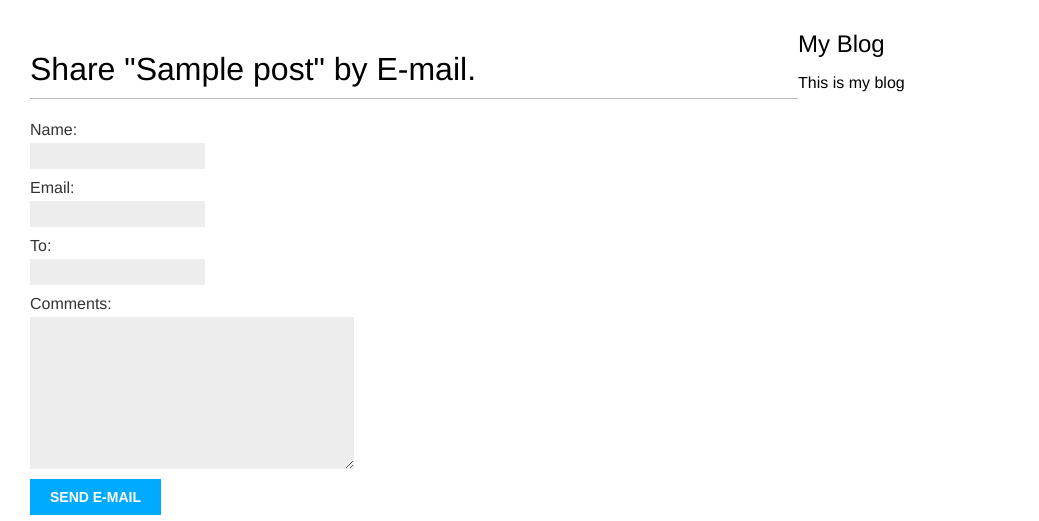
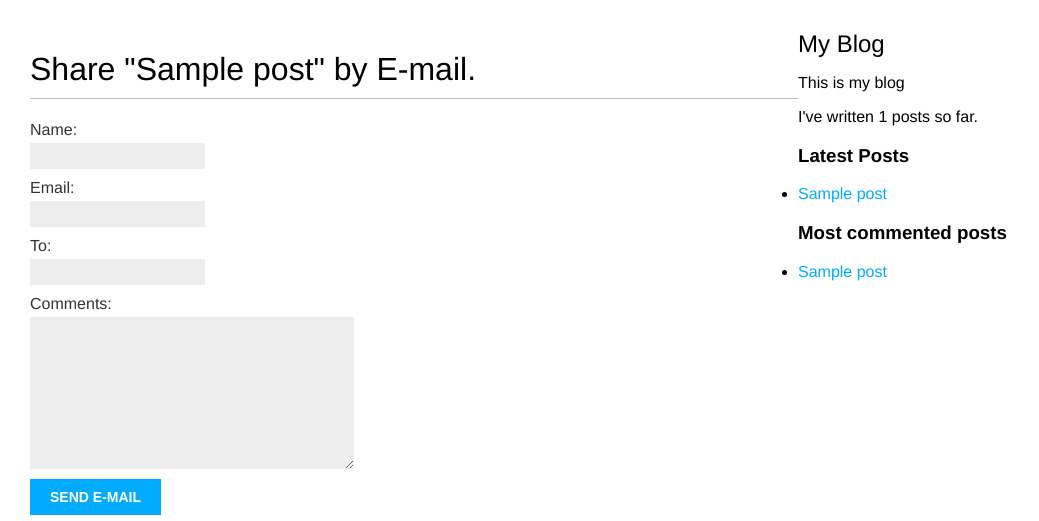
Before and after one commit to NaveenKumarReddy8/DjangoDive, a Django app: page /blog/1/share/ in a window 1280 px wide. Shown: the top 521 px of the page, without its empty margins (0-1039 px from the left). Run offline with Django 5.2, Linux system fonts and the light colour scheme; tables that the repository leaves empty hold one stand-in row (values such as "Sample post").

Commit message:
Day 6 completed, day 7 started

```diff
--- a/blog/models.py
+++ b/blog/models.py
@@ -2,6 +2,8 @@ from django.conf import settings
 from django.db import models
 from django.utils import timezone
 from django.urls import reverse
+
+from taggit.managers import TaggableManager
 
 # Create your models here.
 
@@ -30,6 +32,7 @@ class Post(models.Model):
     # Model Managers
     objects = models.Manager()  # The default manager
     published = PublishedManager()  # Our custom manager
+    tags = TaggableManager()  # Taggit manager
 
     class Meta:
         ordering = ("-publish",)
--- a/blog/templates/blog/base.html
+++ b/blog/templates/blog/base.html
@@ -1,3 +1,4 @@
+{% load blog_tags %}
 {% load static %}
 <!DOCTYPE html>
 <html lang="en">
@@ -20,6 +21,18 @@
         <div class="sidebar">
             <h2>My Blog</h2>
             <p>This is my blog</p>
+            I've written {% total_posts %} posts so far.
+            <h3>Latest Posts</h3>
+            {% show_latest_posts 3 %}
+            <h3>Most commented posts</h3>
+            {% get_most_commented_posts as most_commented_posts %}
+            <ul>
+                {% for post in most_commented_posts %}
+                    <li>
+                        <a href="{{ post.get_absolute_url }}">{{ post.title }}</a>
+                    </li>
+                {% endfor %}
+            </ul>
         </div>
     </body>
 </html>
--- /dev/null
+++ b/blog/templates/blog/post/includes/latest_posts.html
@@ -0,0 +1,7 @@
+<ul>
+    {% for post in latest_posts %}
+        <li>
+            <a href="{{ post.get_absolute_url }}">{{ post.title }}</a>
+        </li>
+    {% endfor %}
+</ul>
--- /dev/null
+++ b/blog/templatetags/blog_tags.py
@@ -0,0 +1,33 @@
+from django import template
+from django.db.models import Count
+from django.utils.safestring import mark_safe
+from markdown import markdown
+
+from blog.models import Post
+
+register = template.Library()
+
+
+@register.simple_tag
+def total_posts():
+    return Post.published.count()
+
+
+@register.inclusion_tag(
+    name="show_latest_posts", filename="blog/post/includes/latest_posts.html"
+)
+def latest_posts(count: int = 5):
+    latest_posts = Post.published.order_by("-publish")[:count]
+    return {"latest_posts": latest_posts}
+
+
+@register.simple_tag
+def get_most_commented_posts(count=5):
+    return Post.published.annotate(total_comments=Count("comments")).order_by(
+        "-total_comments"
+    )[:count]
+
+
+@register.filter(name="markdown")
+def markdown_filter(text: str):
+    return mark_safe(markdown(text=text))
--- a/blog/urls.py
+++ b/blog/urls.py
@@ -5,8 +5,9 @@ from blog.views import post_detail, post_list, PostListView, post_share, post_co
 app_name = "blog"
 
 urlpatterns = [
-    path("", PostListView.as_view(), name="post_list"),
-    # path("", post_list, name="post_list"),
+    # path("", PostListView.as_view(), name="post_list"),
+    path("", post_list, name="post_list"),
+    path("tag/<slug:tag_slug>/", post_list, name="post_list_by_tag"),
     path(
         "<int:year>/<int:month>/<int:day>/<slug:post>/", post_detail, name="post_detail"
     ),
--- a/blog/views.py
+++ b/blog/views.py
@@ -4,6 +4,8 @@ from django.core.paginator import Paginator
 from django.views.generic import ListView
 from django.core.mail import send_mail
 from django.views.decorators.http import require_POST
+from taggit.models import Tag
+from django.db.models import Count
 
 from blog.models import Post
 from blog.forms import EmailPostForm, CommentForm
@@ -19,13 +21,20 @@ class PostListView(ListView):
     template_name = "blog/post/list.html"
 
 
-def post_list(request: HttpRequest) -> HttpResponse:
+def post_list(request: HttpRequest, tag_slug: None | str = None) -> HttpResponse:
     post_list = Post.published.all()
+    tag = None
+    if tag_slug:
+        tag = get_object_or_404(klass=Tag, slug=tag_slug)
+        post_list = post_list.filter(tags__in=[tag])
+
     paginator = Paginator(object_list=post_list, per_page=3)
     page_number = request.GET.get("page", default=1)
     posts = paginator.get_page(number=page_number)
     return render(
-        request=request, template_name="blog/post/list.html", context={"posts": posts}
+        request=request,
+        template_name="blog/post/list.html",
+        context={"posts": posts, "tag": tag},
     )
 
 
@@ -42,10 +51,23 @@ def post_detail(
     )
     comments = post.comments.filter(active=True)
     form = CommentForm()
+
+    post_tag_ids = post.tags.values_list("id", flat=True)
+    similar_posts = Post.published.filter(tags__in=post_tag_ids).exclude(id=post.id)
+    similar_posts = similar_posts.annotate(same_tags=Count("tags")).order_by(
+        "-same_tags",
+        "-publish",
+    )[:4]
+
     return render(
         request=request,
         template_name="blog/post/detail.html",
-        context={"post": post, "comments": comments, "form": form},
+        context={
+            "post": post,
+            "comments": comments,
+            "form": form,
+            "similar_posts": similar_posts,
+        },
     )
 
 
--- a/djangodive/settings.py
+++ b/djangodive/settings.py
@@ -38,6 +38,7 @@ INSTALLED_APPS = [
     "django.contrib.sessions",
     "django.contrib.messages",
     "django.contrib.staticfiles",
+    "taggit",
     "blog.apps.BlogConfig",
 ]
 
--- a/pyproject.toml
+++ b/pyproject.toml
@@ -6,6 +6,8 @@ readme = "README.md"
 requires-python = ">=3.13"
 dependencies = [
     "django>=5.2.7",
+    "django-taggit>=6.1.0",
+    "markdown>=3.9",
 ]
 
 [dependency-groups]
```
Also changed, not shown: blog/templates/blog/post/detail.html (+8 -1 lines), blog/templates/blog/post/list.html (+11 -2 lines), blog/migrations/0004_post_tags.py (added), blog/templatetags/__init__.py (added), 1 other file.
